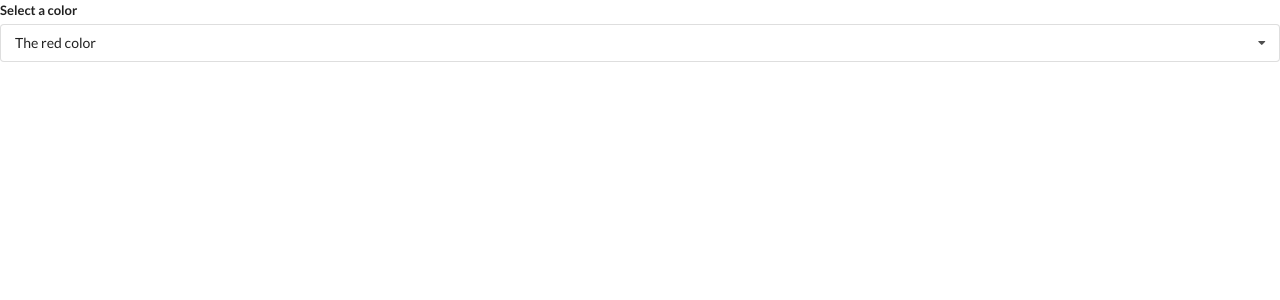
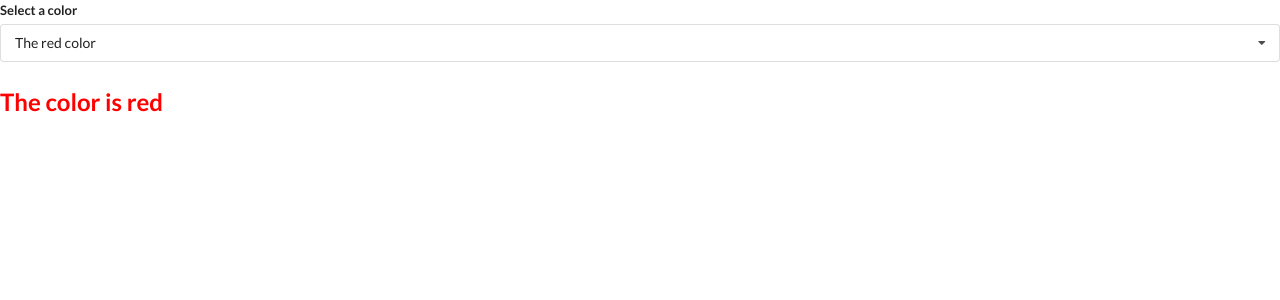
Before and after one commit to shubambhasin/widgets, a React (Create React App) app: page / in a window 1280 px wide. Shown: the top 300 px of the page. Built offline with nearby package versions, Linux system fonts and the light colour scheme.

Commit message:
feat: text below dropdown text below dropdown will be of the color chosen

```diff
--- a/src/Component/Dropdown.js
+++ b/src/Component/Dropdown.js
@@ -1,7 +1,19 @@
-import React, { useState } from "react";
+import React, { useState, useEffect, useRef } from "react";
 
 const Dropdown = ({ options, selected, onSelectedChange }) => {
   const [open, setOpen] = useState(false);
+
+  const ref = useRef();
+
+  useEffect(() => {
+    document.body.addEventListener("click", () => {
+      if (ref.current && ref.current.contains(event.target)) {
+        return;
+      }
+
+      setOpen(false);
+    });
+  }, []);
 
   const renderedOptions = options.map((option) => {
     if (option.value === selected.value) {
@@ -21,7 +33,7 @@ const Dropdown = ({ options, selected, onSelectedChange }) => {
   });
 
   return (
-    <div className="ui form ">
+    <div ref={ref} className="ui form ">
       <div className="field">
         <label className="label">Select a color</label>
         <div
@@ -35,6 +47,8 @@ const Dropdown = ({ options, selected, onSelectedChange }) => {
           </div>
         </div>
       </div>
+
+      <h2 style={{ color: selected.value }}>The color is {selected.value}</h2>
     </div>
   );
 };
```
